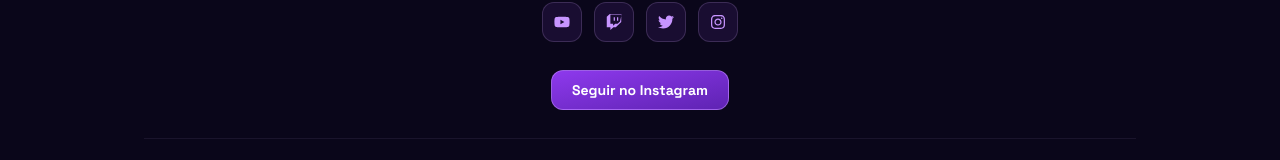
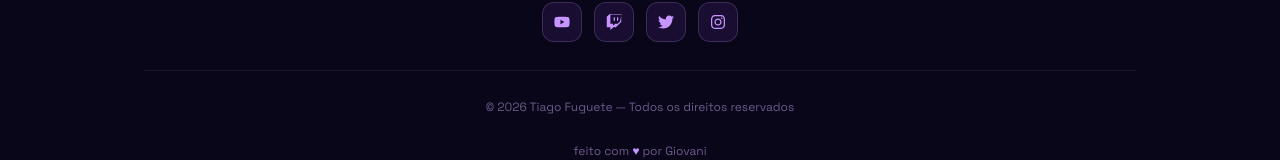
Before and after one commit to GiovaniMurakami/championship-management-mtg-front, a React (Vite) app: page /torneio/ingressar/1 in a window 1280 px wide. Shown: the part 915-1075 px from the top of the page. Built offline with nearby package versions, Linux system fonts and the light colour scheme; no server answers.

Commit message:
chore(ui): remove CTA de seguir no Instagram

```diff
--- a/src/components/ui/Footer.jsx
+++ b/src/components/ui/Footer.jsx
@@ -32,15 +32,6 @@ export function Footer() {
                     ))}
                 </div>
 
-                <a
-                    href="https://www.instagram.com/tiagofuguete/"
-                    target="_blank"
-                    rel="noopener noreferrer"
-                    className="inline-flex items-center gap-2 border border-[rgba(199,149,255,0.5)] rounded-xl px-5 py-[0.55rem] font-bold bg-gradient-to-br from-[#8e39ed] to-[#5f23b3] text-white text-sm transition-all duration-200 hover:shadow-[0_4px_20px_rgba(142,57,237,0.45)] hover:-translate-y-[1px]"
-                >
-                    Seguir no Instagram
-                </a>
-
                 <div className="w-full h-px bg-[rgba(217,180,255,0.08)]" />
 
                 <p className="text-[#6b5a8a] text-xs">© {new Date().getFullYear()} Tiago Fuguete — Todos os direitos reservados</p>
```
